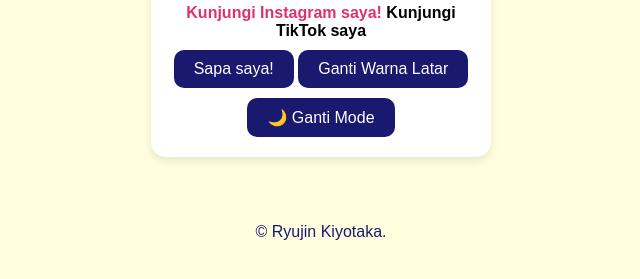
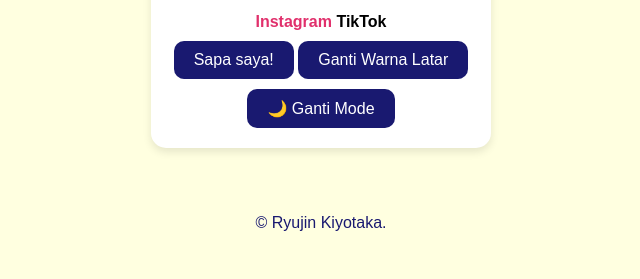
Before and after one commit to ryujin49/Ryujin, a plain HTML site: page index.html in a window 1280 px wide. Shown: the part 431-710 px from the top of the page, without its empty margins (319-959 px from the left). Drawn offline with Linux system fonts and the light colour scheme.

Commit message:
Update index.html

```diff
--- a/index.html
+++ b/index.html
@@ -13,8 +13,10 @@
         <main>
             <section id="profil">
                 <p>Siswa SMA yang tertarik dengan teknologi dan desain. Selamat datang di website pertama saya!</p>
-                <a href="https://www.instagram.com/ryukin_kiyotaka" target="_blank" class="link-ig"> Kunjungi Instagram saya!</a>
-                <a href="https://www.tiktok.com/@ryukin_kiyotaka" target="_blank" class="link-tiktok"> Kunjungi TikTok saya</a>
+              <div class="akun-sosial">
+                    <a href="https://www.instagram.com/ryukin_kiyotaka" target="_blank" class="link-ig">Instagram</a>
+                    <a href="https://www.tiktok.com/@ryukin_kiyotaka" target="_blank" class="link-tiktok">TikTok</a>
+              </div>
             </section>
             <button id="sapaButton">Sapa saya!</button>
             <button id="gantiWarnaButton">Ganti Warna Latar</button>
```
